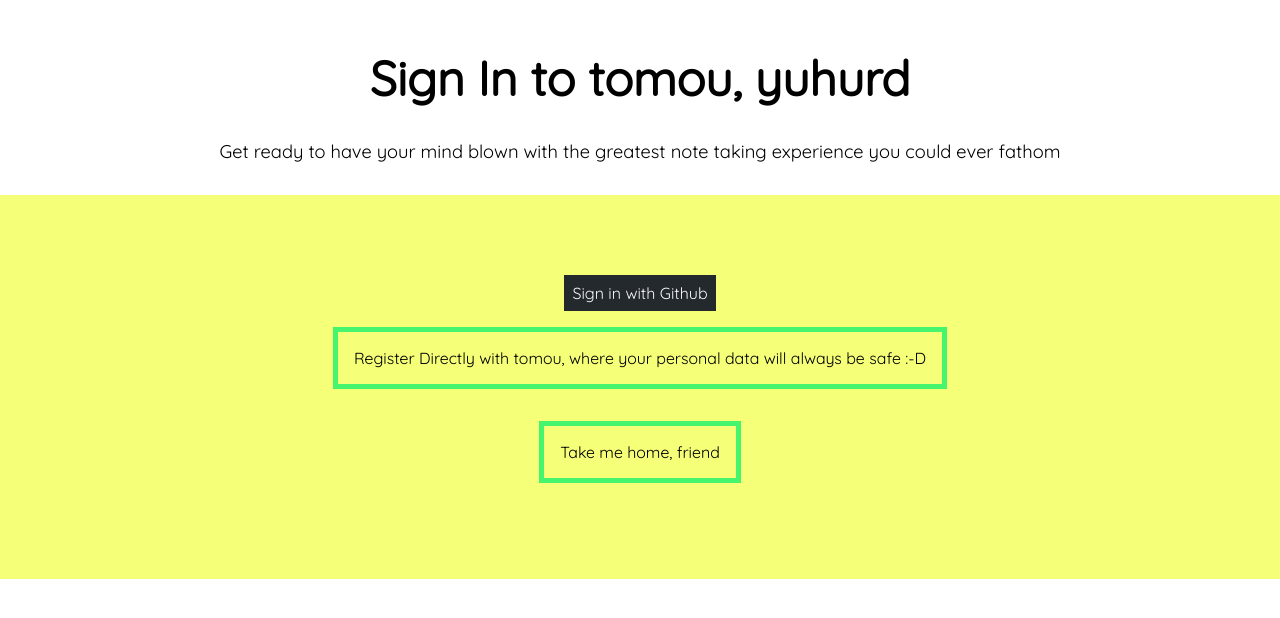
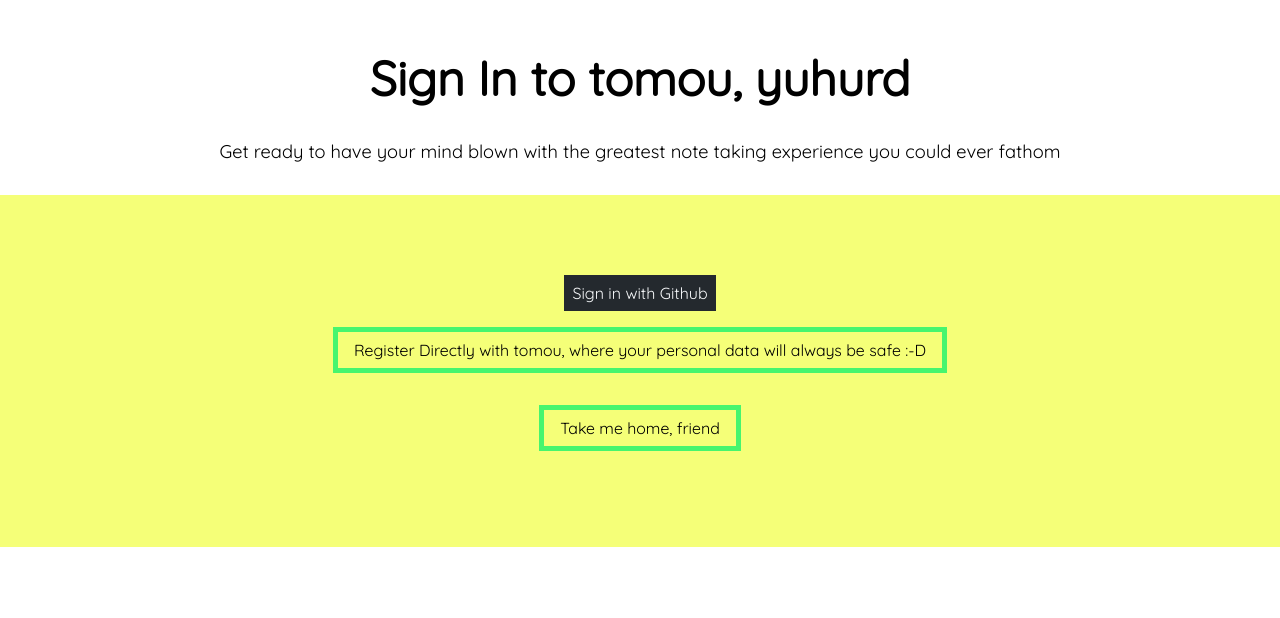
Before and after one commit to charles01pd2018/tomou, a Next.js app: page /signin in a window 1280 px wide. Shown: the top 618 px of the page. Built offline with nearby package versions, Linux system fonts and the light colour scheme; no server answers; a web font is replaced by a local one.

Commit message:
link blob icon

```diff
--- a/components/elements/link-blob/index.js
+++ b/components/elements/link-blob/index.js
@@ -5,7 +5,8 @@
 const LinkBlob = ({
     className,
     linkDestination,
-    linkText
+    linkText,
+    iconType
 }) => {
 
     /* CLASSNAMES */
@@ -15,7 +16,13 @@
         <Link href={linkDestination}>
             <a>
                 <div className={linkBlobClasses}>
-                    {linkText}
+                    {
+                        iconType && (
+                            <object className='link-blob-icon' type="image/svg+xml" data={`/static/icons/${iconType}.svg`} alt={`${iconType} icon`} role='presentation'>
+                                {iconType} icon
+                            </object> )
+                    }
+                    <span className='link-blob-text'>{linkText}</span>
                 </div>
             </a>
         </Link>
--- a/components/grid-links/index.js
+++ b/components/grid-links/index.js
@@ -3,6 +3,7 @@
 import arrayMove from 'array-move';
 // elements
 import { LinkBlob } from '../elements';
+
 
 
 const GridLinks = ({
@@ -17,15 +18,20 @@
     console.log( items );
 
     /* HIGHER ORDER COMPONENTS */
-    const DraggableLink = SortableElement( ( { name } ) => (
-        <LinkBlob className='light-scale-in-animate grid-link' linkText={name} linkDestination={linkDestination} />
+    const DraggableLink = SortableElement( ( { name, itemType } ) => (
+        <LinkBlob className='light-scale-in-animate grid-link'
+        linkText={name}
+        linkDestination={linkDestination}
+        iconType={itemType.toLowerCase()} />
     ) );
 
     const SortableGrid = SortableContainer( ( { items } ) => (
         <section id={id} className='grid-links-container'>
         {
-            items.map( ( { name }, index ) => (
-                <DraggableLink key={`${name}-${index}`} index={index} name={name} />
+            items.map( ( { name, __typename}, index ) => (
+                <DraggableLink key={`${name}-${index}`} index={index}
+                name={name}
+                itemType={__typename} />
             ) )
         }
         </section>
--- a/styles/components/elements/_linkBlob.scss
+++ b/styles/components/elements/_linkBlob.scss
@@ -1,6 +1,8 @@
 .link-blob {
+    display: flex;
+    align-items: center;
     margin: 1rem;
-    padding: 1rem;
+    padding: 0.5rem 1rem;
     text-align: center;
     width: max-content;
 
@@ -8,6 +10,12 @@
 
     transition: background-color 0.5s; // THIS IS NOT PERFORMANT - TRIGGERS A REPAINT
 
+    .link-blob-icon {
+        padding-right: 1rem;
+        width: 2.5rem;
+        height: 2.5rem;
+    }
+
     &:hover {
         background-color: var(--contrast-color);
     }
```
